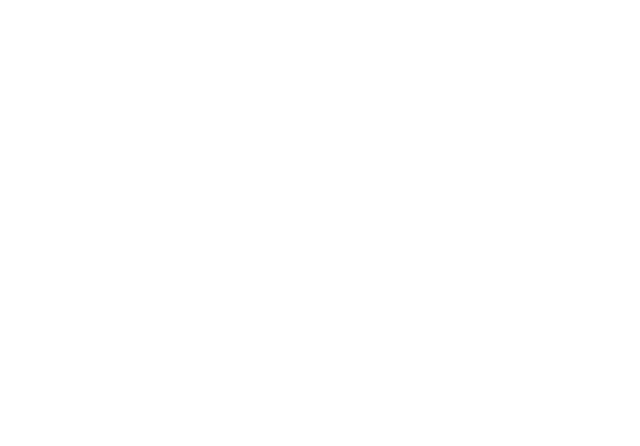
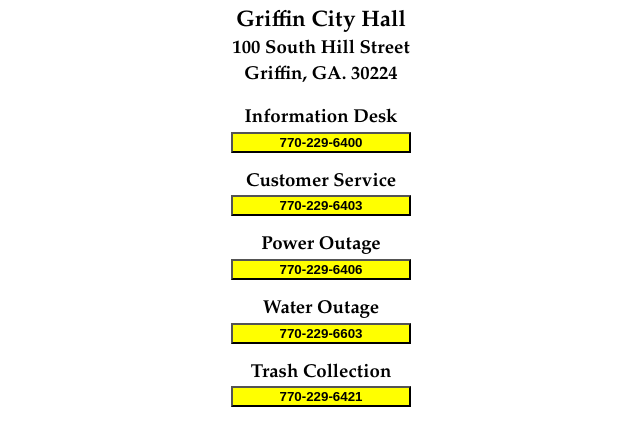
Before and after one commit to jakethecat/test, a plain HTML site: page index.html in a window 1280 px wide. Shown: the whole page, without its empty margins (319-959 px from the left). Drawn offline with Linux system fonts and the light colour scheme.

Commit message:
Update index.html

```diff
--- a/index.html
+++ b/index.html
@@ -1,11 +1,33 @@
-<!DOCTYPE html>
 <html lang="en">
   <head>
+    <meta charset="utf-8">
+    <meta name="generator" content="City of Griffin">
+    <meta name="dcterms.created" content="Fri, 20 Dec 2013 12:12:58 GMT">
+    <meta name="description" content="">
+    <meta name="keywords" content="">
+    <title>Call City Hall</title>
 
-    <title>City of Griffin</title>
-
+    <!--[if IE]>
+    <script src="http://html5shim.googlecode.com/svn/trunk/html5.js"></script>
+    <![endif]-->
   </head>
   <body>
-
+<center>
+<p><span style="font: 14pt/20pt Garamond, Georgia, serif;color:black;"><span Style=font-size:larger;><b>Griffin City Hall</span><br>100 South Hill Street<br>Griffin, GA. 30224</b></span></p>
+ <p><span style="font: 14pt/20pt Garamond, Georgia, serif;color:black;"><b>Information Desk</b></span><br>
+   <a href='tel:770-229-6400'><button type="button" style="background-color:yellow; color:black height:180px; width:180px"><b>770-229-6400</button></a>
+ </p>
+ <p><span style="font: 14pt/20pt Garamond, Georgia, serif;color:black;"><b>Customer Service</b></span><br>
+   <a href='tel:770-229-6403'><button type="button" style="background-color:yellow; color:black height:180px; width:180px"><b>770-229-6403</button></a>
+ </p>
+ <p><span style="font: 14pt/20pt Garamond, Georgia, serif;color:black;"><b>Power Outage</b></span><br>
+   <a href='tel:770-229-6406'><button type="button" style="background-color:yellow; color:black height:180px; width:180px"><b>770-229-6406</button></a>
+ </p>
+  <p><span style="font: 14pt/20pt Garamond, Georgia, serif;color:black;"><b>Water Outage</b></span><br>
+   <a href='tel:770-229-6603'><button type="button" style="background-color:yellow; color:black height:180px; width:180px"><b>770-229-6603</button></a>
+ </p>
+ <p><span style="font: 14pt/20pt Garamond, Georgia, serif;color:black;"><b>Trash Collection</b></span><br>
+   <a href='tel:770-229-6421'><button type="button" style="background-color:yellow; color:black height:180px; width:180px"><b>770-229-6421</button></a>
+ </p>
   </body>
 </html>
```
